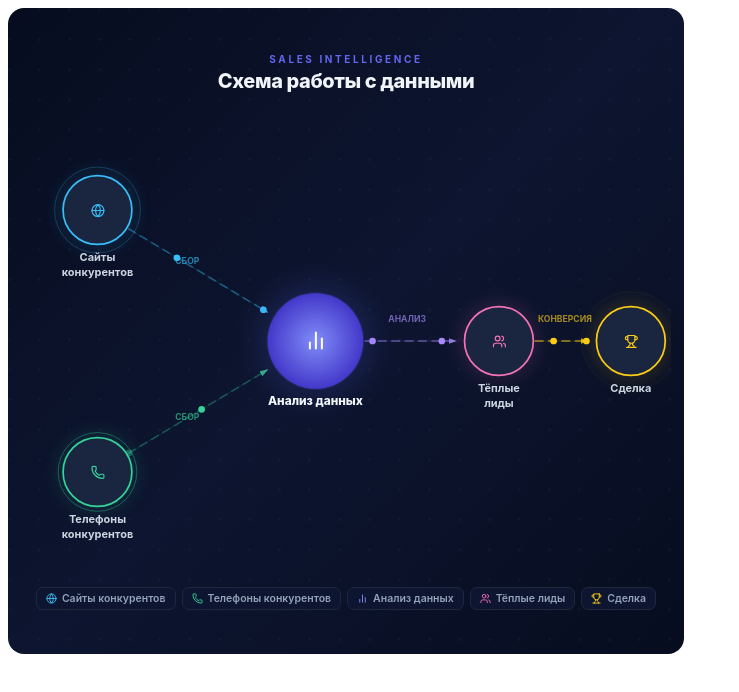
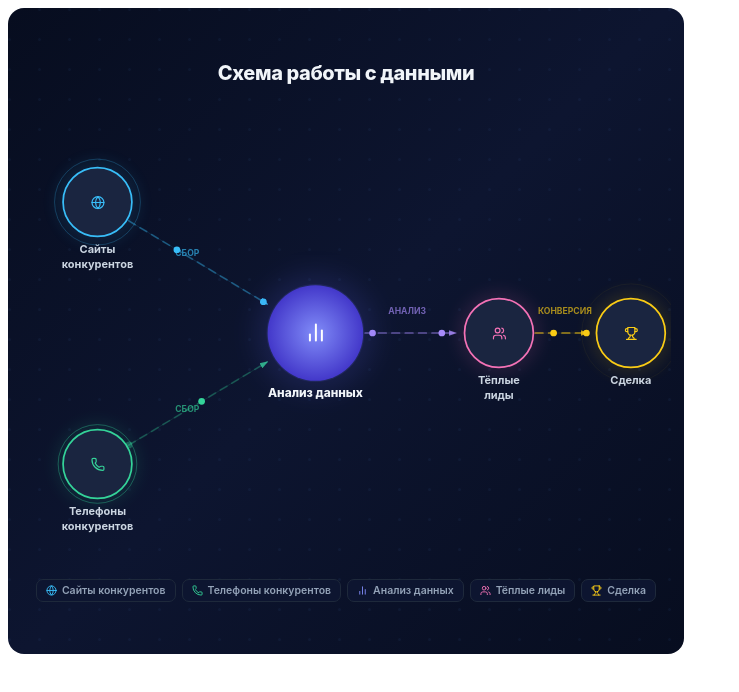
Before and after one commit to Asta-Alekseevna/-my-animation, a React (Vite) app: page / in a window 1280 px wide. Shown: the top 692 px of the page, without its empty margins (0-739 px from the left). Built offline with nearby package versions, Linux system fonts and the light colour scheme.

Commit message:
fix: remove Sales Intelligence label

```diff
--- a/src/app/App.tsx
+++ b/src/app/App.tsx
@@ -180,9 +180,6 @@ export default function App() {
         transition={{ duration: 0.65 }}
         style={{ textAlign: "center", marginBottom: 4, zIndex: 1 }}
       >
-        <div style={{ color: "#6366f1", fontSize: 10, letterSpacing: "0.26em", textTransform: "uppercase", fontWeight: 700, marginBottom: 4 }}>
-          Sales Intelligence
-        </div>
         <h1 style={{ color: "#f1f5f9", fontSize: 20, fontWeight: 800, letterSpacing: "-0.02em", margin: 0 }}>
           Схема работы с данными
         </h1>
```
